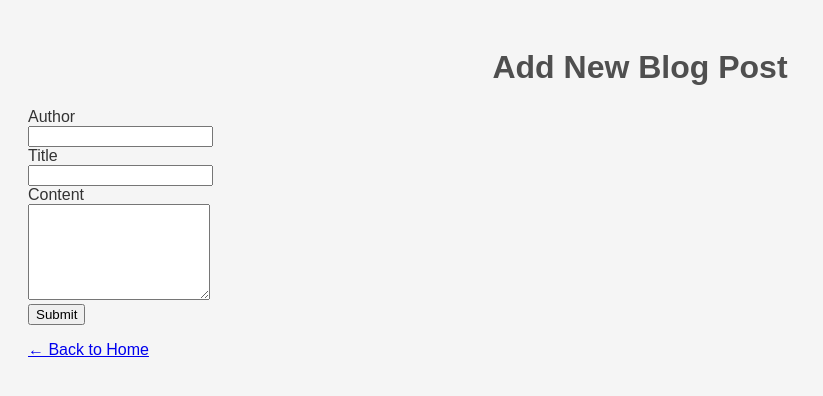
After one commit to RomKow/Masterblog, a Flask app: page /add in a window 1280 px wide. The commit adds this page. Shown: the top 396 px of the page, without its empty margins (0-823 px from the left). Run offline with Flask 3, Linux system fonts and the light colour scheme.

Commit message:
Adding the "Add" Route

```diff
--- a/app.py
+++ b/app.py
@@ -1,6 +1,6 @@
 import os
 import json
-from flask import Flask, render_template
+from flask import Flask, render_template, request, redirect, url_for
 
 app = Flask(__name__)
 
@@ -19,6 +19,43 @@ def index():
     return render_template('index.html', posts=posts)
 
 
+@app.route('/add', methods=['GET', 'POST'])
+def add():
+    """Display the add-post form on GET; on POST, append a new post and redirect."""
+    if request.method == 'POST':
+        # Extract form data
+        author = request.form.get('author', '').strip()
+        title = request.form.get('title', '').strip()
+        content = request.form.get('content', '').strip()
+
+        # Load existing posts
+        try:
+            with open(DATA_FILE, 'r', encoding='utf-8') as f:
+                posts = json.load(f)
+        except (FileNotFoundError, json.JSONDecodeError):
+            posts = []
+
+        # Generate new unique ID
+        max_id = max((post.get('id', 0) for post in posts), default=0)
+        new_post = {
+            'id': max_id + 1,
+            'author': author,
+            'title': title,
+            'content': content
+        }
+
+        # Append and save back to JSON
+        posts.append(new_post)
+        with open(DATA_FILE, 'w', encoding='utf-8') as f:
+            json.dump(posts, f, ensure_ascii=False, indent=4)
+
+        # Redirect to home page
+        return redirect(url_for('index'))
+
+    # GET request — render the form
+    return render_template('add.html')
+
+
 if __name__ == '__main__':
     # Run the Flask development server
     app.run(host="0.0.0.0", port=5001, debug=True)
--- a/posts.json
+++ b/posts.json
@@ -10,5 +10,11 @@
         "author": "Jane Doe",
         "title": "Second Post",
         "content": "This is another post."
+    },
+    {
+        "id": 3,
+        "author": "Roman",
+        "title": "About KI",
+        "content": "hier etwas text"
     }
 ]
--- /dev/null
+++ b/templates/add.html
@@ -0,0 +1,28 @@
+<!DOCTYPE html>
+<html lang="en">
+<head>
+    <meta charset="UTF-8">
+    <meta name="viewport" content="width=device-width, initial-scale=1.0">
+    <title>Add New Post</title>
+    <link rel="stylesheet" href="{{ url_for('static', filename='style.css') }}">
+</head>
+<body>
+    <h1>Add New Blog Post</h1>
+    <form action="{{ url_for('add') }}" method="post">
+        <div>
+            <label for="author">Author</label><br>
+            <input type="text" id="author" name="author" required>
+        </div>
+        <div>
+            <label for="title">Title</label><br>
+            <input type="text" id="title" name="title" required>
+        </div>
+        <div>
+            <label for="content">Content</label><br>
+            <textarea id="content" name="content" rows="6" required></textarea>
+        </div>
+        <button type="submit">Submit</button>
+    </form>
+    <p><a href="{{ url_for('index') }}">← Back to Home</a></p>
+</body>
+</html>
--- a/templates/index.html
+++ b/templates/index.html
@@ -8,7 +8,7 @@
 </head>
 <body>
     <h1>Welcome to My Flask Blog!</h1>
-
+    <p><a href="{{ url_for('add') }}">Add New Post</a></p>
     {% if posts %}
         {% for post in posts %}
             <div class="post">
@@ -22,6 +22,5 @@
     {% else %}
         <p>Keine Blog-Posts gefunden.</p>
     {% endif %}
-
 </body>
 </html>
```
